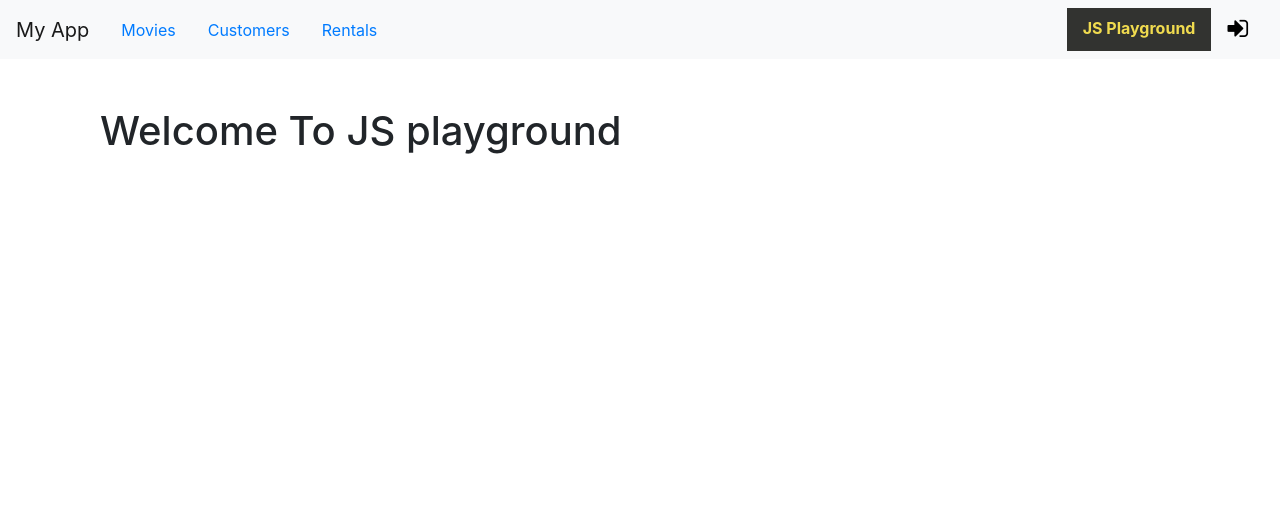
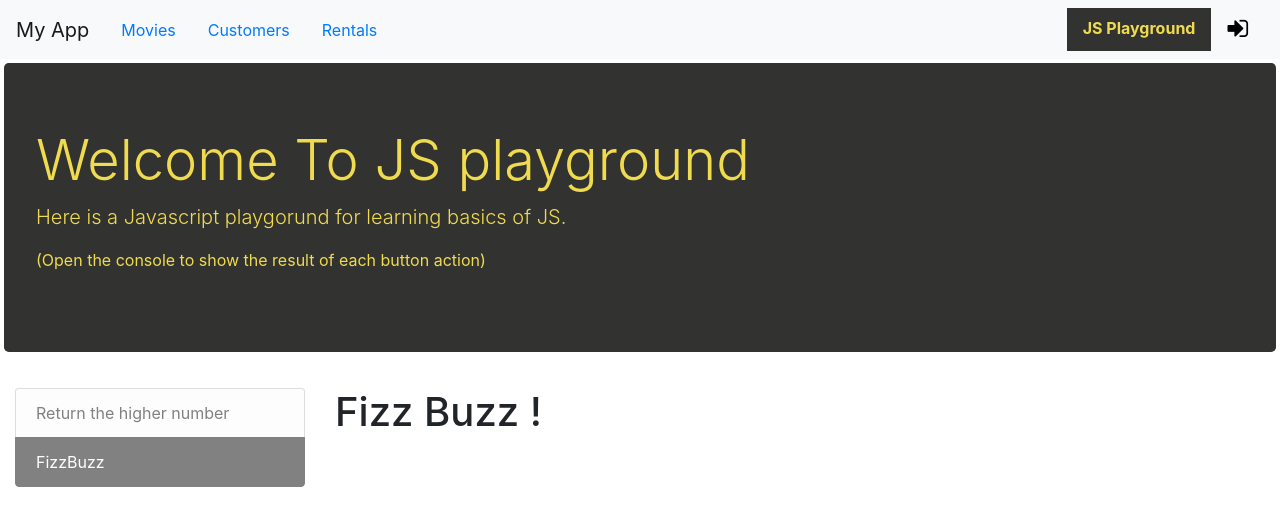
Before and after one commit to StevOrc/react-concept, a React (Create React App) app: page /js-playground/fizzbuzz in a window 1280 px wide. Shown: the top 526 px of the page. Built offline with nearby package versions, Linux system fonts and the light colour scheme.

Commit message:
improve JS playground with routing and template

```diff
--- a/src/App.jsx
+++ b/src/App.jsx
@@ -9,7 +9,7 @@ import {
   NavBar,
   MovieForm,
   Login,
-  JsPlayground
+  JsPlaygroundContainer,
 } from "./components";
 // import { Counter, Counters, NavBar, Like}  from './components'
 
@@ -29,14 +29,17 @@ class App extends React.Component {
     return (
       <Fragment>
         <NavBar />
-        <main className="container">
+        <main className="container-fluid">
           <Switch>
             <Route path="/movies/:id" component={MovieForm}></Route>
             <Route path="/movies" component={Movie}></Route>
             <Route path="/customers" component={Customers}></Route>
             <Route path="/rentals" component={Rentals}></Route>
             <Route path="/login" component={Login}></Route>
-            <Route path="/js-playground" component={JsPlayground}></Route>
+            <Route
+              path="/js-playground"
+              component={JsPlaygroundContainer}
+            ></Route>
             <Route path="/not-found" component={NotFound}></Route>
             <Redirect from="/" exact to="/movies"></Redirect>
             <Redirect to="/not-found"></Redirect>
--- /dev/null
+++ b/src/components/concepts/JSPlaygorund/JsExercises/FizzBuzz.jsx
@@ -0,0 +1,7 @@
+import React from "react";
+
+const FizzBuzz = () => {
+  return <h1>Fizz Buzz !</h1>;
+};
+
+export default FizzBuzz;
--- /dev/null
+++ b/src/components/concepts/JSPlaygorund/JsExercises/HigherNumber.jsx
@@ -0,0 +1,7 @@
+import React from "react";
+
+const HigherNumber = () => {
+  return <h1>Higher Number !</h1>;
+};
+
+export default HigherNumber;
--- /dev/null
+++ b/src/components/concepts/JSPlaygorund/JsPlaygorundConatiner.jsx
@@ -0,0 +1,64 @@
+import React, { Component } from "react";
+import { Route, Switch, Redirect, Link, NavLink } from "react-router-dom";
+import HigherNumber from "./JsExercises/HigherNumber";
+import FizzBuzz from "./JsExercises/FizzBuzz";
+
+class JsPlaygorund extends Component {
+  state = {};
+  render() {
+    return (
+      <div>
+        <div className="row p-1">
+          <div
+            className="jumbotron col-12"
+            style={{
+              background: "#323330",
+              color: "#F0DB4F",
+              borderRadius: "none",
+            }}
+          >
+            <h1 className="display-4">Welcome To JS playground</h1>
+            <p className="lead">
+              Here is a Javascript playgorund for learning basics of JS.
+            </p>
+            <p>(Open the console to show the result of each button action)</p>
+          </div>
+        </div>
+        <div className="row">
+          <div className="col-3">
+            <div class="list-group">
+              <NavLink
+                className="list-group-item list-group-item-action list-group-item-light"
+                style={{ cursor: "pointer" }}
+                to="/js-playground/higher-number"
+              >
+                Return the higher number
+              </NavLink>
+              <NavLink
+                className="list-group-item list-group-item-action list-group-item-light"
+                style={{ cursor: "pointer" }}
+                to="/js-playground/fizzbuzz"
+              >
+                FizzBuzz
+              </NavLink>
+            </div>
+          </div>
+          <div className="col">
+            <Switch>
+              <Route
+                path="/js-playground/higher-number"
+                component={HigherNumber}
+              ></Route>
+              <Route
+                path="/js-playground/fizzbuzz"
+                component={FizzBuzz}
+              ></Route>
+            </Switch>
+          </div>
+        </div>
+      </div>
+    );
+  }
+}
+
+export default JsPlaygorund;
--- a/src/components/index.js
+++ b/src/components/index.js
@@ -18,4 +18,4 @@ export { default as InputText } from "./shared/components/InputText";
 export { default as Login } from "./shared/components/Login";
 
 // JsPlayground
-export { default as JsPlayground } from "./shared/components/JsPlayground";
+export { default as JsPlaygroundContainer } from "./concepts/JSPlaygorund/JsPlaygorundConatiner";
--- a/src/components/shared/components/JsPlayground.jsx
+++ /dev/null
@@ -1,10 +0,0 @@
-import React, { Component } from 'react';
-
-class JsPlayground extends Component {
-    state = {  }
-    render() {
-        return <h1 className="container-fluid mt-5" >Welcome To JS playground</h1>;
-    }
-}
-
-export default JsPlayground;
--- a/src/components/shared/components/Login.jsx
+++ b/src/components/shared/components/Login.jsx
@@ -1,5 +1,4 @@
 import React, { Component } from "react";
-import { InputText } from "../../../components";
 import { Formik, Field } from "formik";
 import * as Yup from "yup";
 
```
